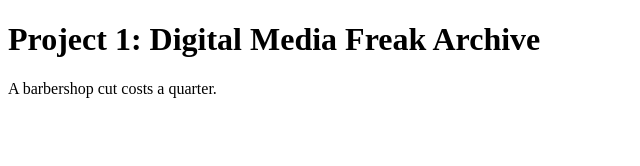
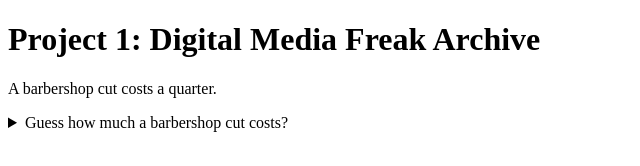
Before and after one commit to rhymebalatbat/digitalmediafreaks, a plain HTML site: page index.html in a window 1280 px wide. Shown: the whole page, without its empty margins (0-640 px from the left). Drawn offline with Linux system fonts and the light colour scheme.

Commit message:
added editable text

```diff
--- a/index.html
+++ b/index.html
@@ -12,3 +12,9 @@
     </header>
 </body>
 </html>
+
+
+        <details>
+            <summary>Guess how much a barbershop cut costs?</summary>
+            <p>That's right! A quarter.</p>
+        </details>
```
